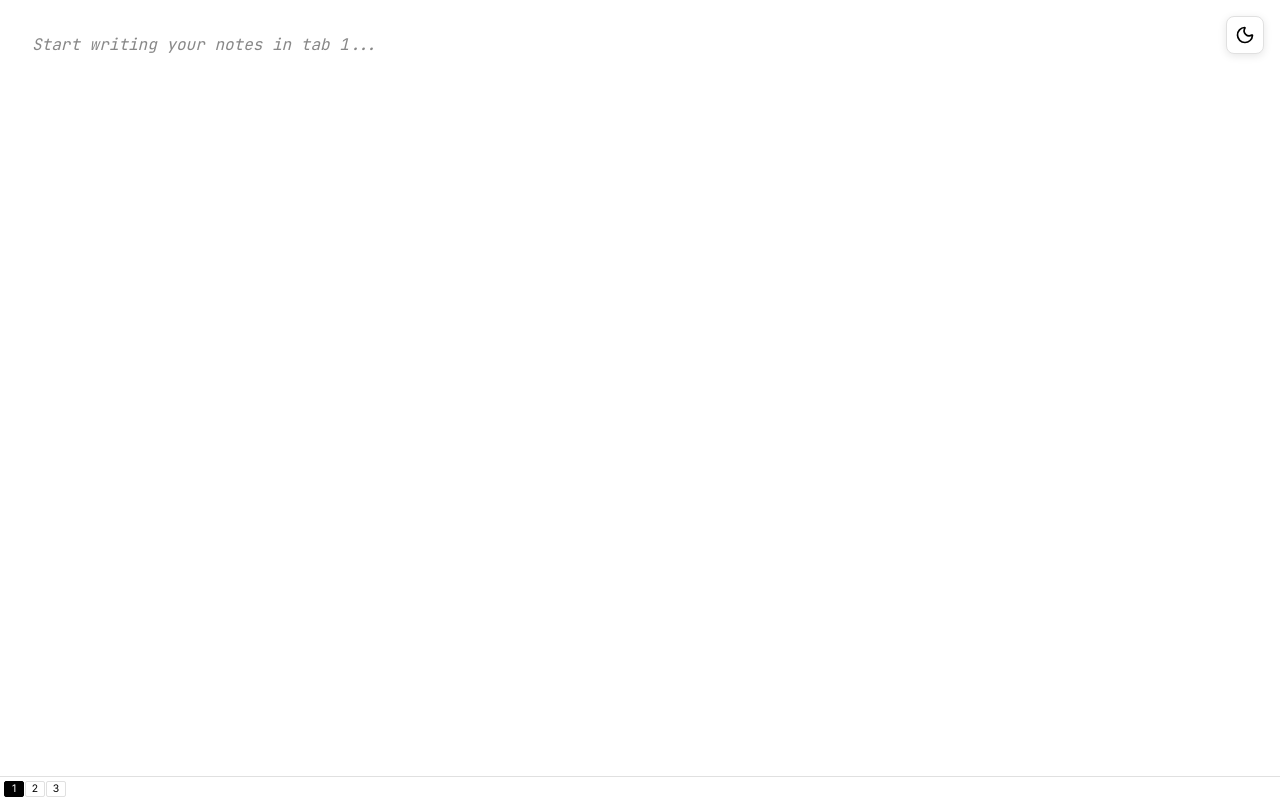
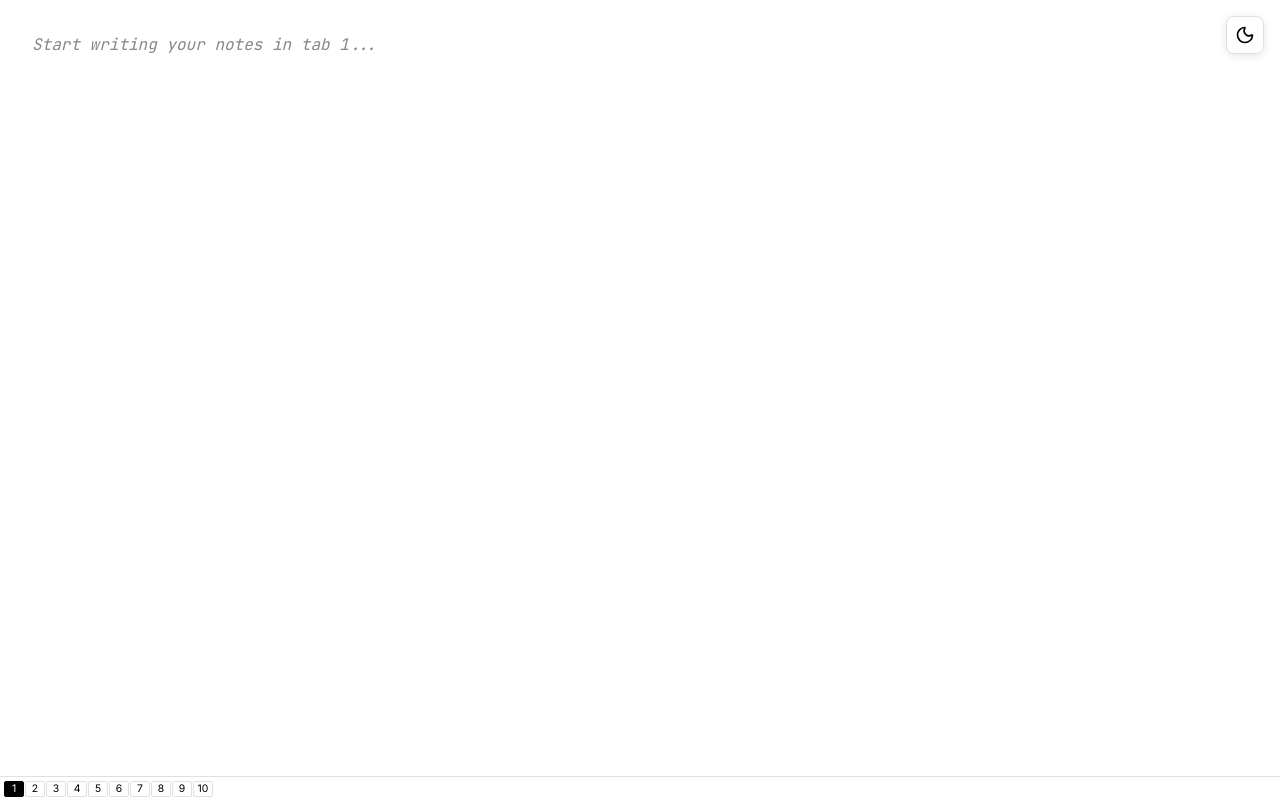
Before and after one commit to priyanshujain/tools, a React (Vite) app in the folder notes/: page / in a window 1280 px wide. Built offline with nearby package versions, Linux system fonts and the light colour scheme.

Commit message:
feat: 🔢 expand tab system from 3 to 10 tabs for more note organization

```diff
--- a/notes/src/App.jsx
+++ b/notes/src/App.jsx
@@ -3,7 +3,7 @@ import { Moon, Sun } from 'lucide-react'
 import './App.css'
 
 function App() {
-  const [tabs, setTabs] = useState({ 1: '', 2: '', 3: '' })
+  const [tabs, setTabs] = useState({ 1: '', 2: '', 3: '', 4: '', 5: '', 6: '', 7: '', 8: '', 9: '', 10: '' })
   const [activeTab, setActiveTab] = useState(1)
   const [isDarkMode, setIsDarkMode] = useState(false)
 
@@ -16,7 +16,7 @@ function App() {
 
     // Handle backwards compatibility - migrate old single note to tab 1
     if (savedNotes && !savedTabs) {
-      const newTabs = { 1: savedNotes, 2: '', 3: '' }
+      const newTabs = { 1: savedNotes, 2: '', 3: '', 4: '', 5: '', 6: '', 7: '', 8: '', 9: '', 10: '' }
       setTabs(newTabs)
       localStorage.setItem('notes-app-tabs', JSON.stringify(newTabs))
       localStorage.removeItem('notes-app-content') // Clean up old key
@@ -101,7 +101,7 @@ function App() {
       />
 
       <div className="tab-panel">
-        {[1, 2, 3].map(tabNumber => (
+        {[1, 2, 3, 4, 5, 6, 7, 8, 9, 10].map(tabNumber => (
           <button
             key={tabNumber}
             className={`tab-button ${activeTab === tabNumber ? 'active' : ''}`}
```
